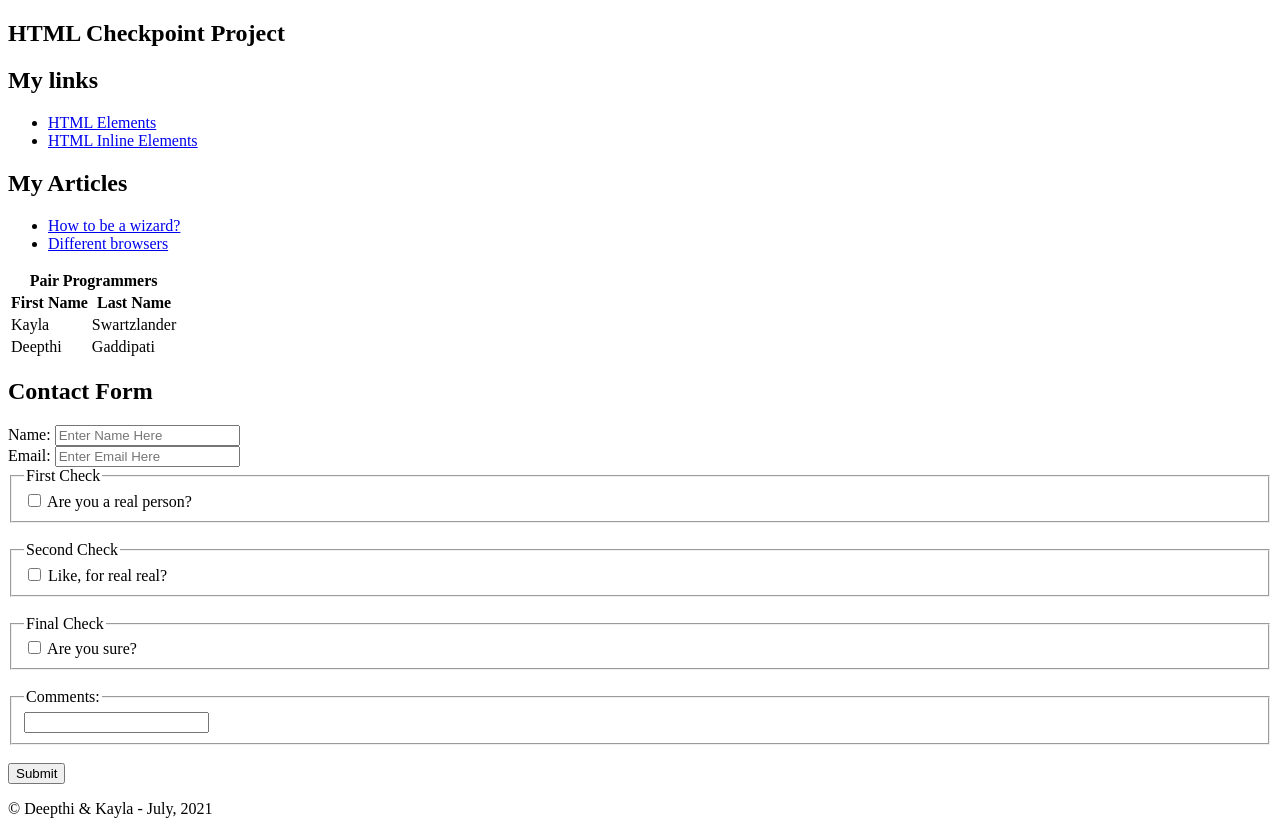
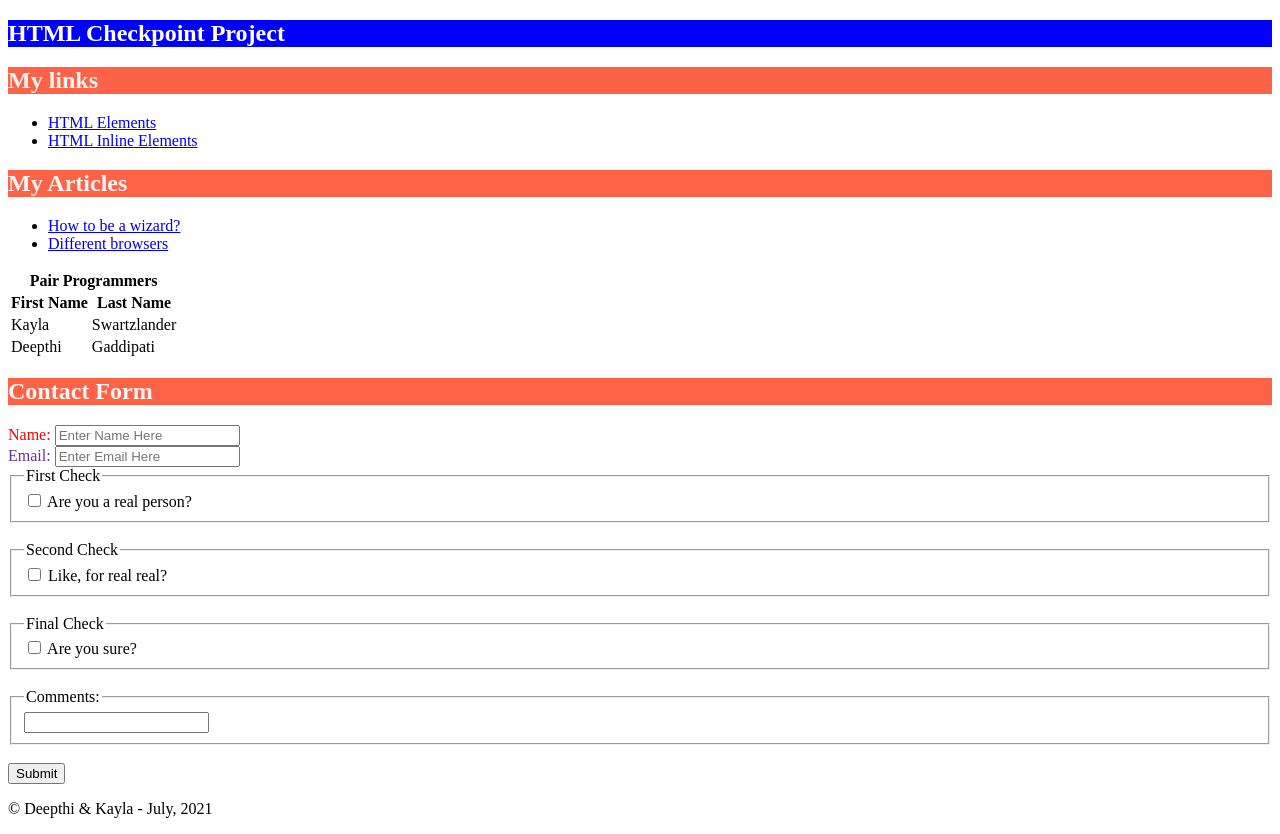
Before and after one commit to DeepthiSF/statefarm-adt-deepthi-html-checkpoint, a plain HTML site: page index.html in a window 1280 px wide. Drawn offline with Linux system fonts and the light colour scheme.

Commit message:
used id and elements to describe the index.html document

```diff
--- a/index.html
+++ b/index.html
@@ -2,6 +2,7 @@
 <html>
     <head>
         <title>HTML Checkpoint</title>
+        <link rel="stylesheet" type="text/css" href="style.css">
     </head>
     <body>
 
@@ -52,11 +53,11 @@
         <h2>Contact Form</h2>
 
         <form>
-            <label>Name:
+            <label id="name">Name:
               <input name="submitted-name" autocomplete="name" placeholder="Enter Name Here">
             </label>
           <br>
-            <label>Email:
+            <label id="Email">Email:
               <input name="submitted-name" autocomplete="name" placeholder="Enter Email Here">
             </label>
           <br>
--- a/style.css
+++ b/style.css
@@ -0,0 +1,17 @@
+h1 {
+    background-color: blue;
+    color: white;
+}
+
+h2 {
+    background-color: tomato;
+    color: whitesmoke;
+}
+
+#name {
+    color: red;
+}
+
+#Email {
+    color: rebeccapurple;
+}
```
